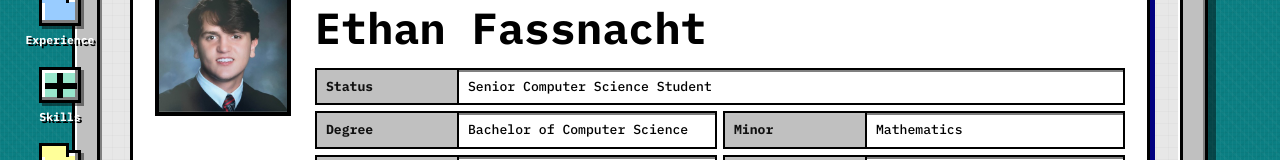
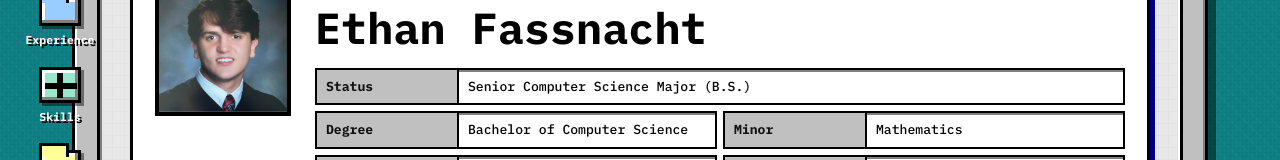
Before and after one commit to ethanfass/EthanFassPortfolio, a React (Vite) app: page / in a window 1280 px wide. Shown: the part 197-357 px from the top of the page. Built offline with nearby package versions, Linux system fonts and the light colour scheme.

Commit message:
mino changes

```diff
--- a/src/App.jsx
+++ b/src/App.jsx
@@ -564,7 +564,7 @@ function App() {
                 <dl>
                   <div>
                     <dt>Status</dt>
-                    <dd>Senior Computer Science Student</dd>
+                    <dd>Senior Computer Science Major (B.S.)</dd>
                   </div>
                   <div>
                     <dt>Degree</dt>
```
